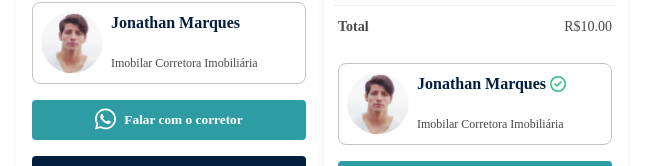
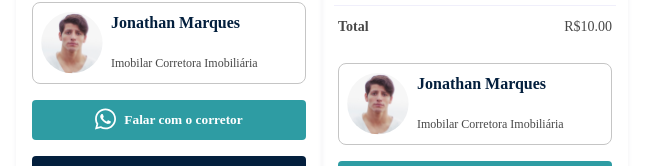
Before and after one commit to wandersoncbjr/desafio-taqtile, a React (Create React App) app: page / in a window 1280 px wide. Shown: the part 331-497 px from the top of the page, without its empty margins (318-970 px from the left). Built offline with nearby package versions, Linux system fonts and the light colour scheme.

Commit message:
exemple home

```diff
--- a/src/App.tsx
+++ b/src/App.tsx
@@ -20,11 +20,11 @@ function App() {
         nameUser="Jonathan Marques"
         broker="Imobilar Corretora Imobiliária"
         type="rent"
-        checked={false}
+        checkedUser={false}
       />
 
       <CardBooking
-        checked={true}
+        checkedUser={true}
         imageUser={<img src={imageUser} />}
         prices={data}
         nameUser="Jonathan Marques"
```
